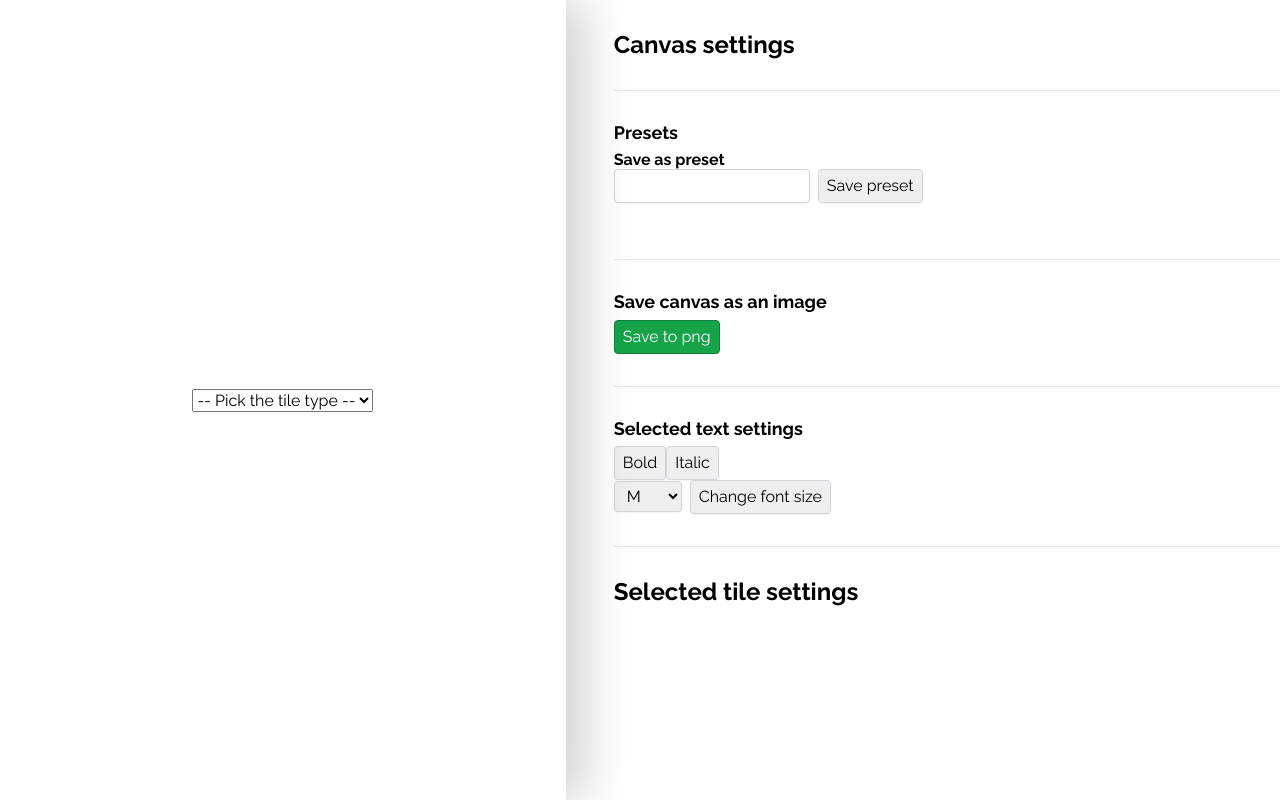
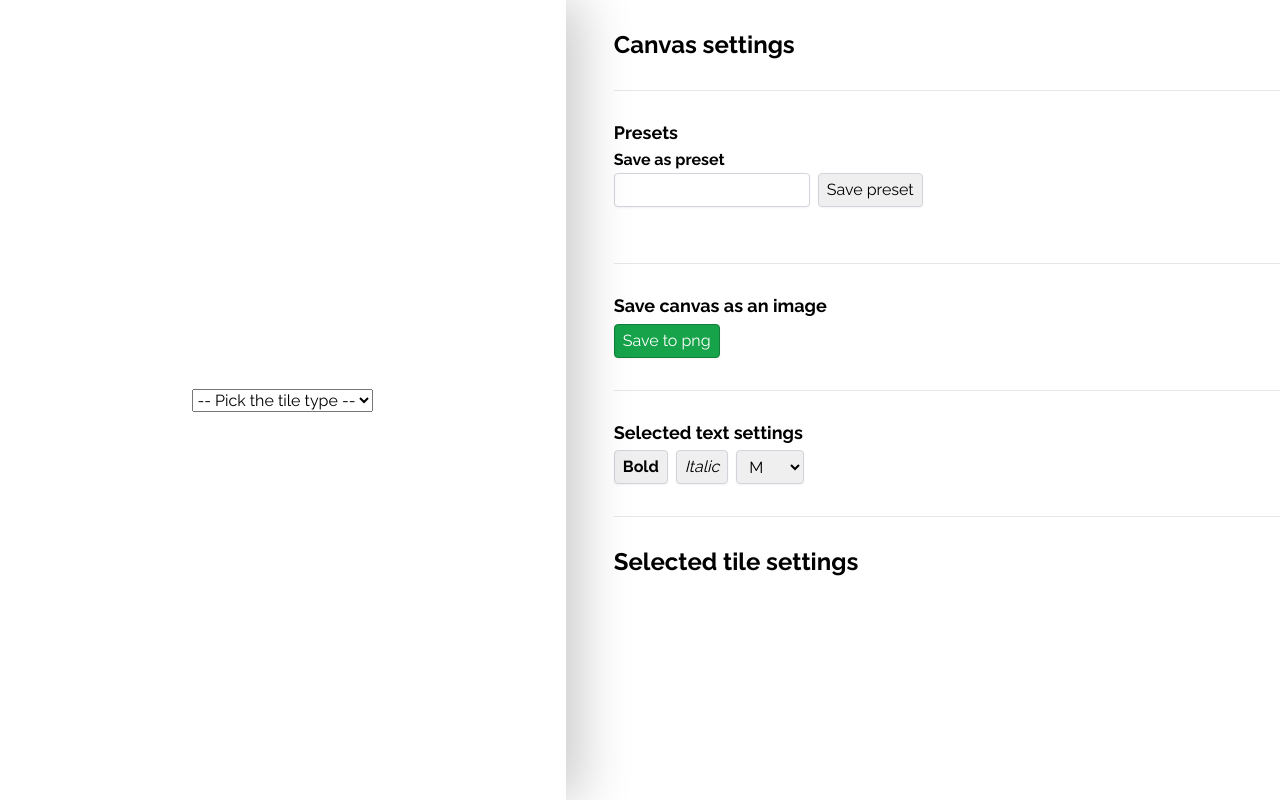
Before and after one commit to riccardofano/paper-sheet-editor, a React (Vite) app: page / in a window 1280 px wide. Built offline with nearby package versions, Linux system fonts and the light colour scheme.

Commit message:
Change how fields in settings panel are displayed

```diff
--- a/src/App.css
+++ b/src/App.css
@@ -29,6 +29,7 @@ main {
 }
 .settings h3 {
   font-size: 1rem;
+  margin-block-end: 0.25rem;
 }
 
 .settings button,
@@ -44,13 +45,22 @@ main {
 .settings input,
 .settings select {
   line-height: 1.5;
-  margin-right: 0.5rem;
 }
 
 .settings .btn-primary {
   background-color: #16a34a;
   border: 1px solid #137f3a;
   color: white;
+}
+
+.settings .fields {
+  display: flex;
+  gap: 0.5rem;
+}
+
+.tile-settings {
+  flex-direction: column;
+  justify-content: flex-start;
 }
 
 .canvas {
--- a/src/components/SettingsPanel.tsx
+++ b/src/components/SettingsPanel.tsx
@@ -63,8 +63,8 @@ export default function SettingsPanel() {
 
       <section>
         <h2>Presets</h2>
-        <form onSubmit={saveCurrentAsPreset}>
         <h3>Save as preset</h3>
+        <form className="fields" onSubmit={saveCurrentAsPreset}>
           <input type="text" name="preset-name" />
           <button>Save preset</button>
         </form>
@@ -72,8 +72,9 @@ export default function SettingsPanel() {
         <br />
 
         {Object.keys(presets).length > 0 && (
-          <form onSubmit={loadPreset}>
+          <>
             <h3>Load preset</h3>
+            <form className="fields" onSubmit={loadPreset}>
               <select name="preset-name">
                 {Object.keys(presets).map((key) => (
                   <option key={key} value={key}>
@@ -83,6 +84,7 @@ export default function SettingsPanel() {
               </select>
               <button>Load preset</button>
             </form>
+          </>
         )}
       </section>
 
--- a/src/components/TextActions.tsx
+++ b/src/components/TextActions.tsx
@@ -5,30 +5,31 @@ const FONT_SIZES = ["XXS", "XS", "S", "M", "L", "XL", "XXL"];
 export default function TextActions() {
   const [fontSize, setFontSize] = useState(4);
 
+  function updateFontSize(e: ChangeEvent<HTMLSelectElement>) {
+    const newFontSize = +e.target.value;
+
+    if (newFontSize < 1 || newFontSize > 7) return;
+
+    setFontSize(newFontSize);
+    document.execCommand("fontSize", false, String(newFontSize));
+  }
+
   return (
-    <>
-      <button onClick={() => document.execCommand("bold", false)}>Bold</button>
-      <button onClick={() => document.execCommand("italic")}>Italic</button>
-      <form
-        onSubmit={(e) => {
-          e.preventDefault();
-          if (fontSize < 1 || fontSize > 7) return;
-          document.execCommand("fontSize", false, String(fontSize));
-        }}
-      >
-        <select
-          name="font-size"
-          value={fontSize}
-          onChange={(e) => setFontSize(+e.target.value)}
-        >
+    <div className="fields">
+      <button onClick={() => document.execCommand("bold", false)}>
+        <strong>Bold</strong>
+      </button>
+      <button onClick={() => document.execCommand("italic")}>
+        <em>Italic</em>
+      </button>
+
+      <select value={fontSize} onChange={(e) => setFontSize(+e.target.value)}>
         {FONT_SIZES.map((value, i) => (
           <option key={i} value={i + 1}>
             {value}
           </option>
         ))}
       </select>
-        <button>Change font size</button>
-      </form>
-    </>
+    </div>
   );
 }
--- a/src/components/inputs/TileSettings.tsx
+++ b/src/components/inputs/TileSettings.tsx
@@ -22,7 +22,7 @@ export default function TileSettings({ tileId, tile }: TileSettingsProps) {
   }
 
   return (
-    <>
+    <div className="fields tile-settings">
       <h1>Selected tile settings</h1>
       {tile.type !== null &&
         Object.entries(tile).map(([key, value]) =>
@@ -30,6 +30,6 @@ export default function TileSettings({ tileId, tile }: TileSettingsProps) {
             handleChange(key, change),
           ),
         )}
-    </>
+    </div>
   );
 }
```
Lines whose indentation alone changed are shown as unchanged.
